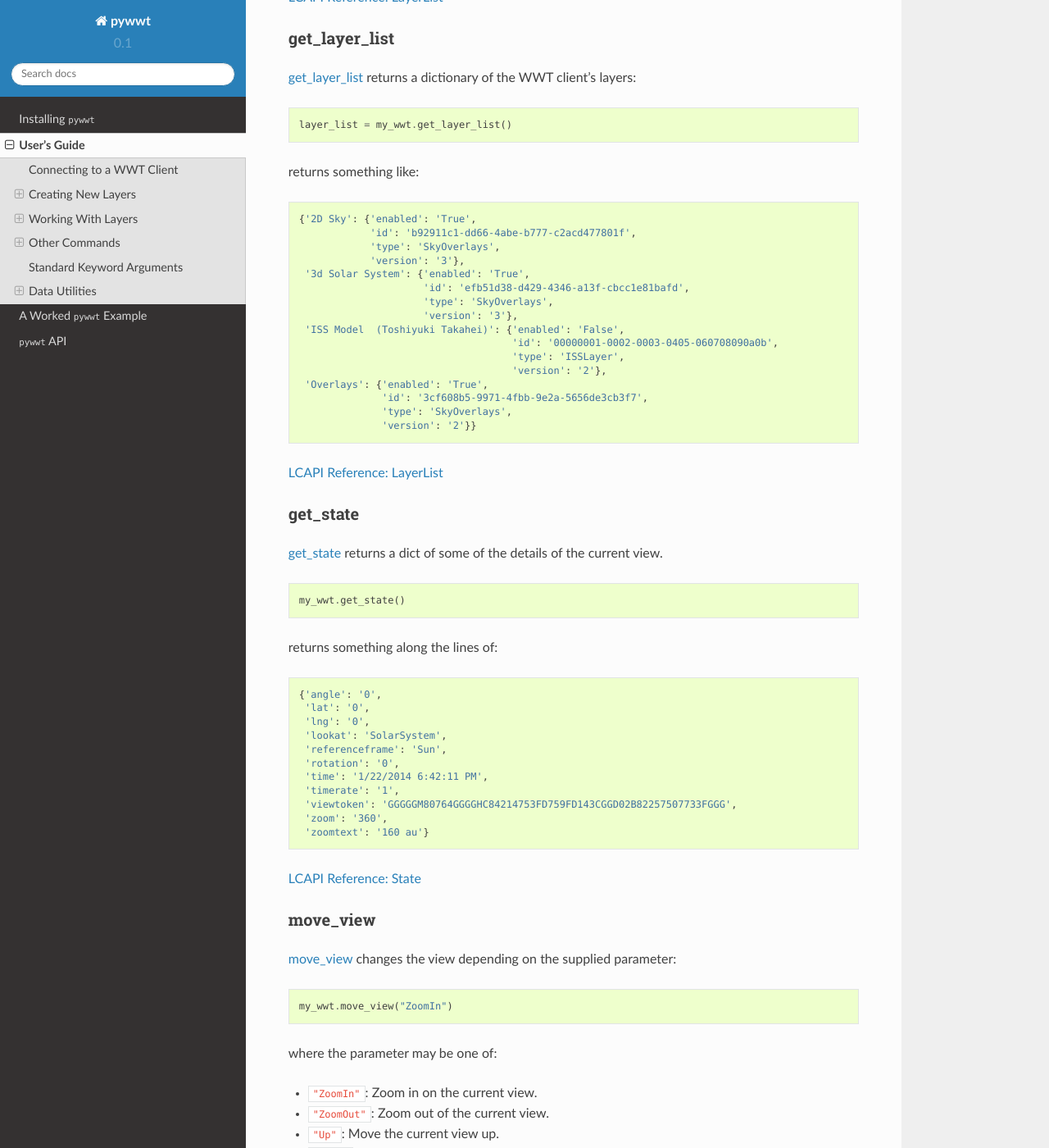
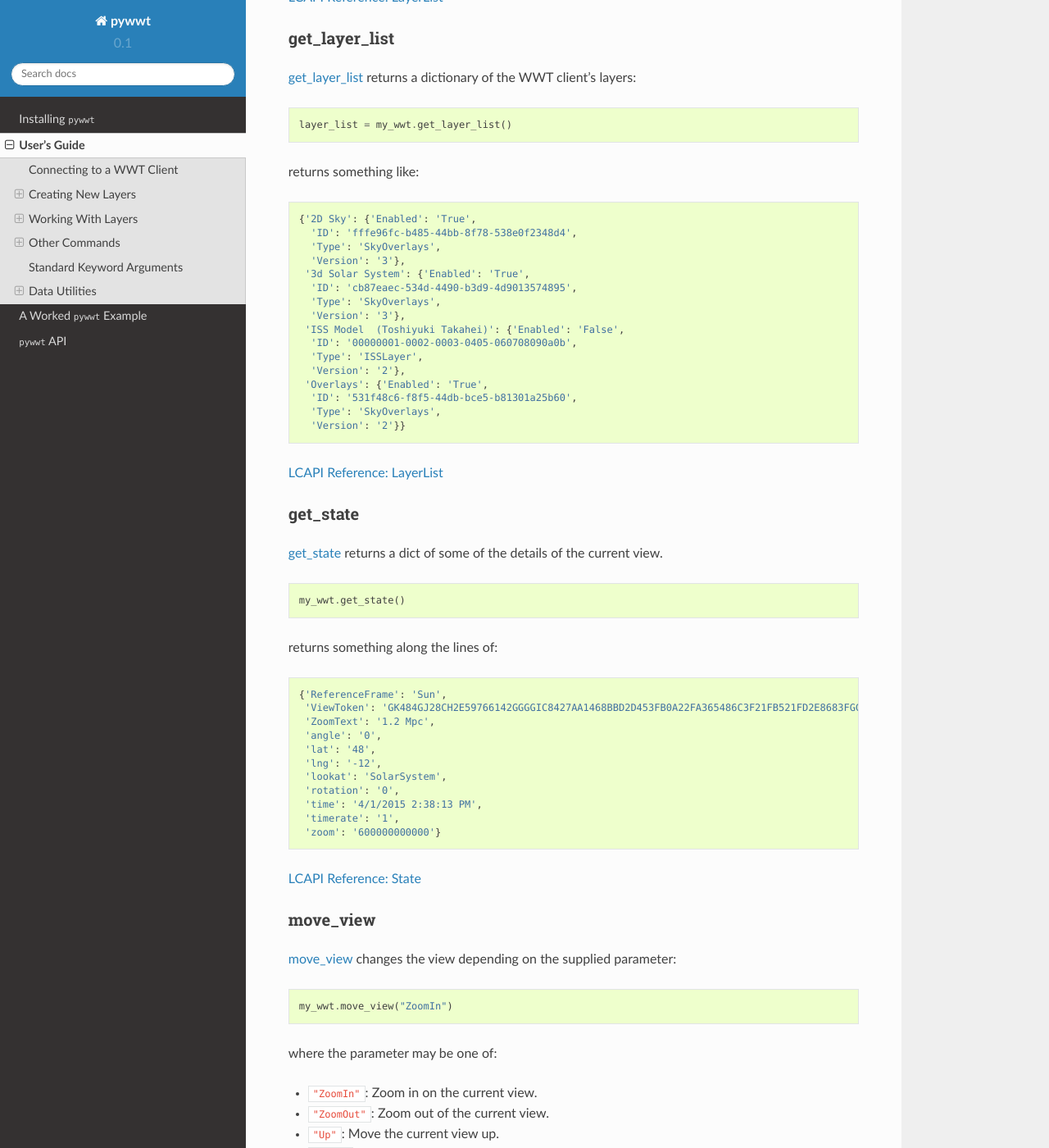
Before and after one commit to WorldWideTelescope/pywwt, a Sphinx documentation site: the page built from doc/source/users_guide.rst, in a window 1280 px wide and 1400 px high, scrolled down 5866 px. Shown: the whole window at 82% size. Built offline with Sphinx 7.4.7 and the Read the Docs theme 2.0.0, drawn with Linux system fonts in a browser that asks for light colours; some of the changed text lies outside the part shown.

Commit message:
Documentation updates

```diff
--- a/doc/source/pywwt_example.rst
+++ b/doc/source/pywwt_example.rst
@@ -119,13 +119,13 @@ fly-to stops) and see that it matches up with the coordinates of our
      'lat': '48',
      'lng': '-12',
      'lookat': 'SolarSystem',
-     'referenceframe': 'Sun',
+     'ReferenceFrame': 'Sun',
      'rotation': '0',
      'time': '1/22/2014 11:05:32 PM',
      'timerate': '1',
-     'viewtoken': 'GK484GJ28CH2E59766142GGGGIC8427AA1468BBD2D453FB0A22FA365486C3F21FB521FD2E8683FGGG',
+     'ViewToken': 'GK484GJ28CH2E59766142GGGGIC8427AA1468BBD2D453FB0A22FA365486C3F21FB521FD2E8683FGGG',
      'zoom': '600000000000',
-     'zoomtext': '1.2 Mpc'}
+     'ZoomText': '1.2 Mpc'}
 
 
 If this all worked correctly, the view should look like this:
--- a/doc/source/users_guide.rst
+++ b/doc/source/users_guide.rst
@@ -304,15 +304,15 @@ returns something like:
 
 .. code-block:: python
 
-    {'Adrastea': {'enabled': 'True'},
-     'Aegir': {'enabled': 'True'},
-     'Aitne': {'enabled': 'True'},
-     'Albiorix': {'enabled': 'True'},
+    {'Adrastea': {'Enabled': 'True'},
+     'Aegir': {'Enabled': 'True'},
+     'Aitne': {'Enabled': 'True'},
+     'Albiorix': {'Enabled': 'True'},
      ...
-     'Umbriel': {'enabled': 'True'},
-     'Uranus': {'enabled': 'True'},
-     'Venus': {'enabled': 'True'},
-     'Ymir': {'enabled': 'True'}}
+     'Umbriel': {'Enabled': 'True'},
+     'Uranus': {'Enabled': 'True'},
+     'Venus': {'Enabled': 'True'},
+     'Ymir': {'Enabled': 'True'}}
 
 `LCAPI Reference: LayerList <http://www.worldwidetelescope.org/Developers/?LayerControlAPI#layerlist>`_
 
@@ -329,22 +329,22 @@ returns something like:
 
 .. code-block:: python
 
-    {'2D Sky': {'enabled': 'True',
-                'id': 'b92911c1-dd66-4abe-b777-c2acd477801f',
-                'type': 'SkyOverlays',
-                'version': '3'},
-     '3d Solar System': {'enabled': 'True',
-                         'id': 'efb51d38-d429-4346-a13f-cbcc1e81bafd',
-                         'type': 'SkyOverlays',
-                         'version': '3'},
-     'ISS Model  (Toshiyuki Takahei)': {'enabled': 'False',
-                                        'id': '00000001-0002-0003-0405-060708090a0b',
-                                        'type': 'ISSLayer',
-                                        'version': '2'},
-     'Overlays': {'enabled': 'True',
-                  'id': '3cf608b5-9971-4fbb-9e2a-5656de3cb3f7',
-                  'type': 'SkyOverlays',
-                  'version': '2'}}
+    {'2D Sky': {'Enabled': 'True',
+      'ID': 'fffe96fc-b485-44bb-8f78-538e0f2348d4',
+      'Type': 'SkyOverlays',
+      'Version': '3'},
+     '3d Solar System': {'Enabled': 'True',
+      'ID': 'cb87eaec-534d-4490-b3d9-4d9013574895',
+      'Type': 'SkyOverlays',
+      'Version': '3'},
+     'ISS Model  (Toshiyuki Takahei)': {'Enabled': 'False',
+      'ID': '00000001-0002-0003-0405-060708090a0b',
+      'Type': 'ISSLayer',
+      'Version': '2'},
+     'Overlays': {'Enabled': 'True',
+      'ID': '531f48c6-f8f5-44db-bce5-b81301a25b60',
+      'Type': 'SkyOverlays',
+      'Version': '2'}}
 
 `LCAPI Reference: LayerList <http://www.worldwidetelescope.org/Developers/?LayerControlAPI#layerlist>`_
 
@@ -361,17 +361,17 @@ returns something along the lines of:
 
 .. code-block:: python
 
-    {'angle': '0',
-     'lat': '0',
-     'lng': '0',
-     'lookat': 'SolarSystem',
-     'referenceframe': 'Sun',
-     'rotation': '0',
-     'time': '1/22/2014 6:42:11 PM',
-     'timerate': '1',
-     'viewtoken': 'GGGGGM80764GGGGHC84214753FD759FD143CGGD02B82257507733FGGG',
-     'zoom': '360',
-     'zoomtext': '160 au'}
+   {'ReferenceFrame': 'Sun',
+    'ViewToken': 'GK484GJ28CH2E59766142GGGGIC8427AA1468BBD2D453FB0A22FA365486C3F21FB521FD2E8683FGGG',
+    'ZoomText': '1.2 Mpc',
+    'angle': '0',
+    'lat': '48',
+    'lng': '-12',
+    'lookat': 'SolarSystem',
+    'rotation': '0',
+    'time': '4/1/2015 2:38:13 PM',
+    'timerate': '1',
+    'zoom': '600000000000'}
 
 `LCAPI Reference: State <http://www.worldwidetelescope.org/Developers/?LayerControlAPI#state>`_
 
```
